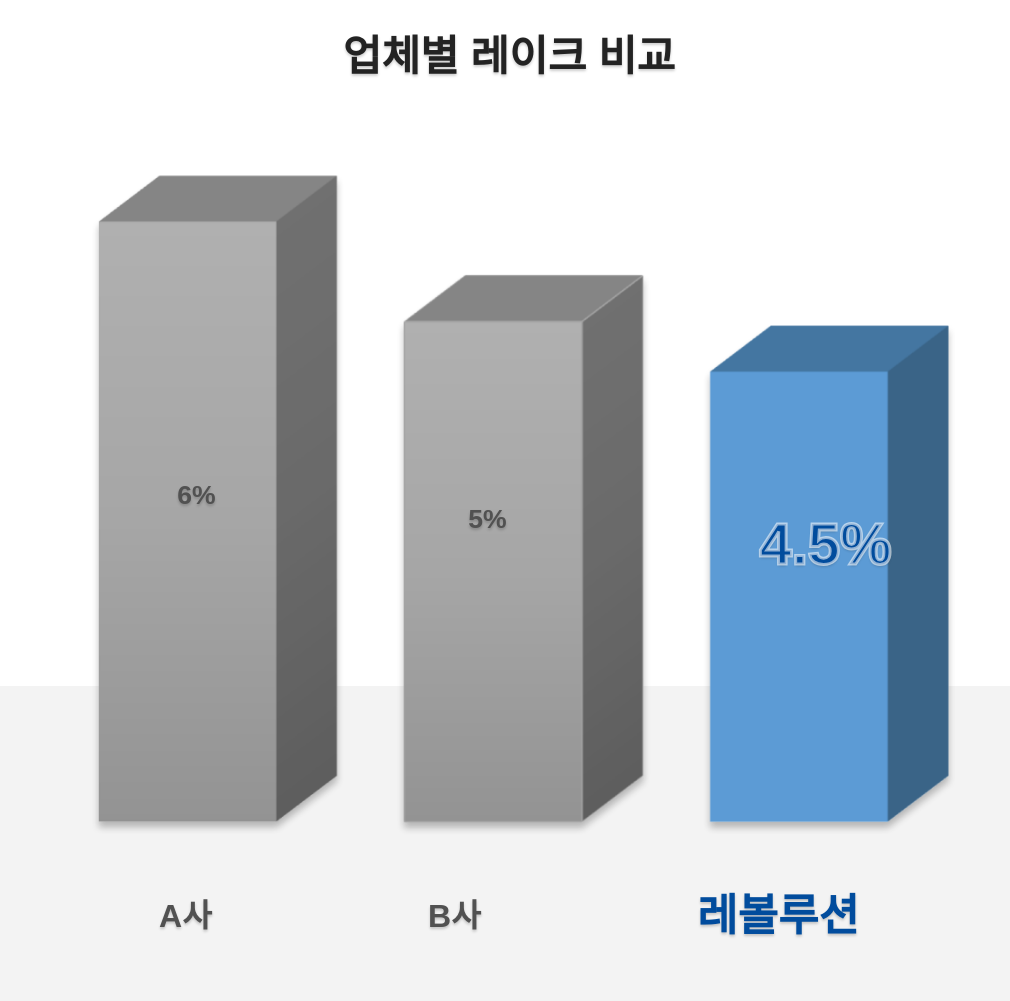
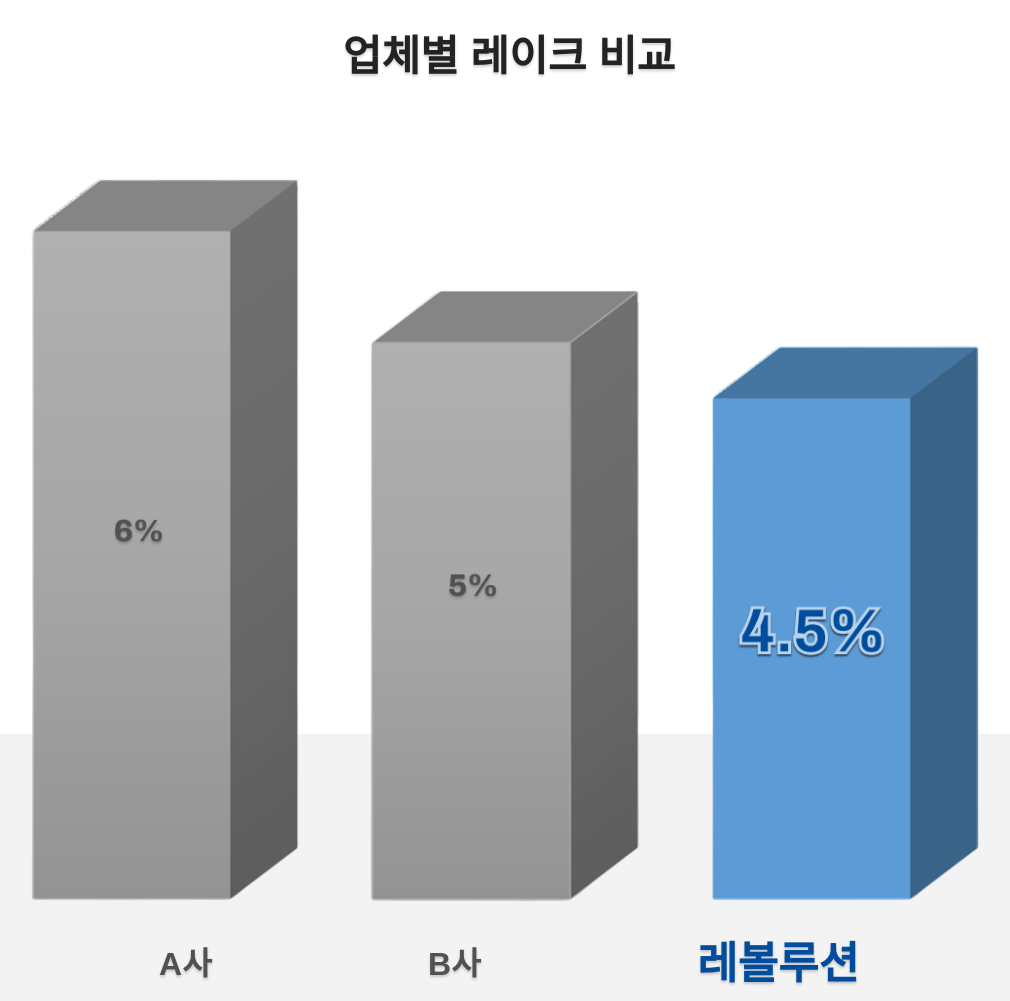
Before and after one commit to Wajdan-dev/Revolution2, a plain HTML site: page index.html in a window 1280 px wide. Shown: the part 2740-3741 px from the top of the page, without its empty margins (131-1141 px from the left). Drawn offline with Linux system fonts and the light colour scheme.

Commit message:
updated chart image

```diff
--- a/index.html
+++ b/index.html
@@ -135,17 +135,17 @@
   <section class="section comp-section">
     <h2 class="comp-h">업체별 레이크 비교</h2>
     <div class="comp-img">
-      <img src="./Assets/chart2 2.png" alt="chart">
+      <img src="./Assets/comp-perc-chart.png" alt="chart">
       <div class="comp-label">
         <p>A사</p>
         <p>B사</p>
         <h4>레볼루션</h4>
       </div>
-      <div class="comp-perc">
+      <!-- <div class="comp-perc">
         <h5>6%</h5>
         <h5 >5%</h5>
         <h4>4.5%</h4>
-      </div>
+      </div> -->
 
     </div>
   </section>
--- a/style.css
+++ b/style.css
@@ -379,6 +379,7 @@ font-weight: 800;
 line-height: 40px;
 text-shadow: var(--text-shadow);
 -webkit-text-stroke: 1px #FFFFFF8F;
+/* padding-right: 3%; */
 
 }
 
@@ -932,6 +933,7 @@ background: #f3f3f3;
       .comp-label h4{
       font-size: 44px;
       line-height: 68px;
+
       }
       .comp-content{
         padding: 60px;
```
Also changed, not shown: Assets/comp-perc-chart.png (added).
